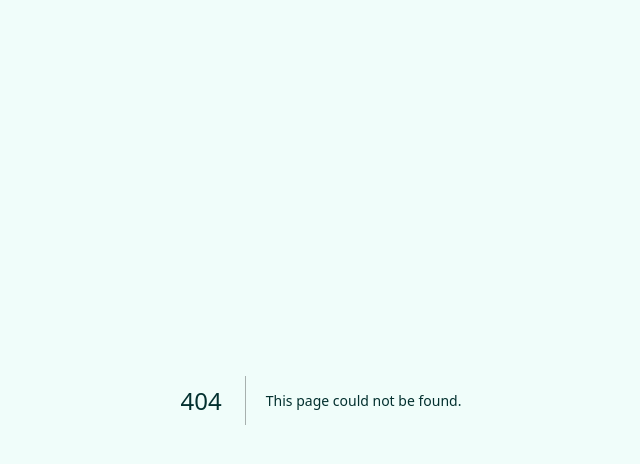
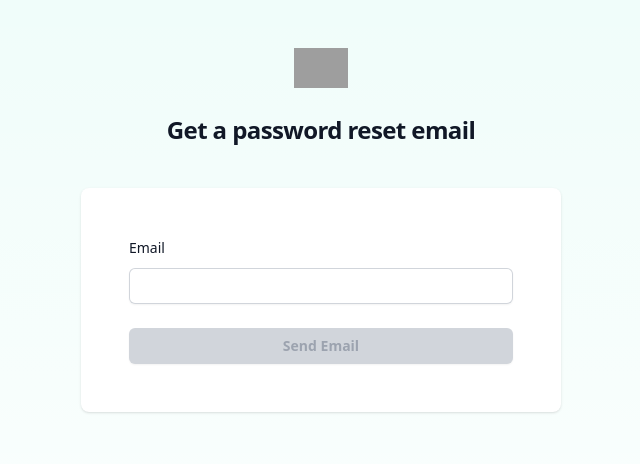
Before and after one commit to a-garcia96/digestitrak, a Next.js app: page /forgot-password in a window 1280 px wide. Before the commit this address had no page. Shown: the top 464 px of the page, without its empty margins (319-959 px from the left). Built offline with nearby package versions, Linux system fonts and the light colour scheme; no server answers; grey boxes are pictures that could not be loaded.

Commit message:
new page

```diff
--- /dev/null
+++ b/src/pages/forgot-password.js
@@ -0,0 +1,124 @@
+import Head from "next/head";
+import { useEffect, useState } from "react";
+import { createClient } from "@/utils/supabase/component";
+// function Form() {
+
+//     return ()
+// }
+
+export default function Page() {
+  const supabase = createClient();
+
+  const [email, setEmail] = useState("");
+  const [emailSent, setEmailSent] = useState(false);
+  const [emailSending, setEmailSending] = useState(false);
+
+  const sendResetEmail = async (e) => {
+    e.preventDefault();
+    setEmailSending(true);
+    const { data, error } = await supabase.auth.resetPasswordForEmail(email, {
+      redirectTo: "http://localhost:3000/account/change-password",
+    });
+
+    if (!error) {
+      setEmailSent(true);
+      setEmailSending(false);
+      setEmail("");
+    }
+  };
+
+  return (
+    <>
+      <Head>
+        <title>Reset your password | Digestitrak</title>
+      </Head>
+      <main>
+        <div className="flex min-h-full flex-1 flex-col justify-center py-12 sm:px-6 lg:px-8">
+          <div className="sm:mx-auto sm:w-full sm:max-w-md">
+            <img
+              className="mx-auto h-10 w-auto"
+              src="https://tailwindui.com/img/logos/mark.svg?color=indigo&shade=600"
+              alt="Your Company"
+            />
+            <h2 className="mt-6 text-center text-2xl font-bold leading-9 tracking-tight text-gray-900">
+              Get a password reset email
+            </h2>
+          </div>
+
+          <div className="mt-10 sm:mx-auto sm:w-full sm:max-w-[480px]">
+            <div className="bg-white px-6 py-12 shadow sm:rounded-lg sm:px-12">
+              {emailSent && (
+                <div className="bg-green-100 px-2 py-2 rounded-lg">
+                  <p className="text-green-500 font-semibold">
+                    Password reset email sent. Check your email.
+                  </p>
+                </div>
+              )}
+              <form className="space-y-6" action="#" method="POST">
+                <div>
+                  <label
+                    htmlFor="password"
+                    className="block text-sm font-medium leading-6 text-gray-900"
+                  >
+                    Email
+                  </label>
+                  <div className="mt-2">
+                    <input
+                      id="email"
+                      name="email"
+                      type="text"
+                      required
+                      className="block w-full rounded-md border-0 py-1.5 text-gray-900 shadow-sm ring-1 ring-inset ring-gray-300 placeholder:text-gray-400 focus:ring-2 focus:ring-inset focus:ring-evening-sea-600 sm:text-sm sm:leading-6"
+                      onChange={(e) => setEmail(e.target.value)}
+                      value={email}
+                    />
+                  </div>
+                </div>
+
+                <div>
+                  <button
+                    type="submit"
+                    className="flex w-full items-center gap-2 justify-center rounded-md bg-evening-sea-400 px-3 py-1.5 text-sm font-semibold leading-6 text-white shadow-sm hover:bg-evening-sea-500 focus-visible:outline focus-visible:outline-2 focus-visible:outline-offset-2 focus-visible:outline-evening-sea-600 disabled:bg-gray-300 disabled:text-gray-400"
+                    disabled={email == ""}
+                    onClick={sendResetEmail}
+                  >
+                    {emailSending && (
+                      <>
+                        <svg
+                          className="text-evening-sea-50 animate-spin"
+                          viewBox="0 0 64 64"
+                          fill="none"
+                          xmlns="http://www.w3.org/2000/svg"
+                          width="16"
+                          height="16"
+                        >
+                          <path
+                            d="M32 3C35.8083 3 39.5794 3.75011 43.0978 5.20749C46.6163 6.66488 49.8132 8.80101 52.5061 11.4939C55.199 14.1868 57.3351 17.3837 58.7925 20.9022C60.2499 24.4206 61 28.1917 61 32C61 35.8083 60.2499 39.5794 58.7925 43.0978C57.3351 46.6163 55.199 49.8132 52.5061 52.5061C49.8132 55.199 46.6163 57.3351 43.0978 58.7925C39.5794 60.2499 35.8083 61 32 61C28.1917 61 24.4206 60.2499 20.9022 58.7925C17.3837 57.3351 14.1868 55.199 11.4939 52.5061C8.801 49.8132 6.66487 46.6163 5.20749 43.0978C3.7501 39.5794 3 35.8083 3 32C3 28.1917 3.75011 24.4206 5.2075 20.9022C6.66489 17.3837 8.80101 14.1868 11.4939 11.4939C14.1868 8.80099 17.3838 6.66487 20.9022 5.20749C24.4206 3.7501 28.1917 3 32 3L32 3Z"
+                            stroke="currentColor"
+                            strokeWidth="5"
+                            strokeLinecap="round"
+                            strokeLinejoin="round"
+                          ></path>
+                          <path
+                            d="M32 3C36.5778 3 41.0906 4.08374 45.1692 6.16256C49.2477 8.24138 52.7762 11.2562 55.466 14.9605C58.1558 18.6647 59.9304 22.9531 60.6448 27.4748C61.3591 31.9965 60.9928 36.6232 59.5759 40.9762"
+                            stroke="currentColor"
+                            strokeWidth="5"
+                            strokeLinecap="round"
+                            strokeLinejoin="round"
+                            className="text-evening-sea-700"
+                          ></path>
+                        </svg>
+                        {"Sending Email"}
+                      </>
+                    )}
+                    {!emailSending && "Send Email"}
+                  </button>
+                </div>
+              </form>
+            </div>
+          </div>
+        </div>
+      </main>
+    </>
+  );
+}
```
